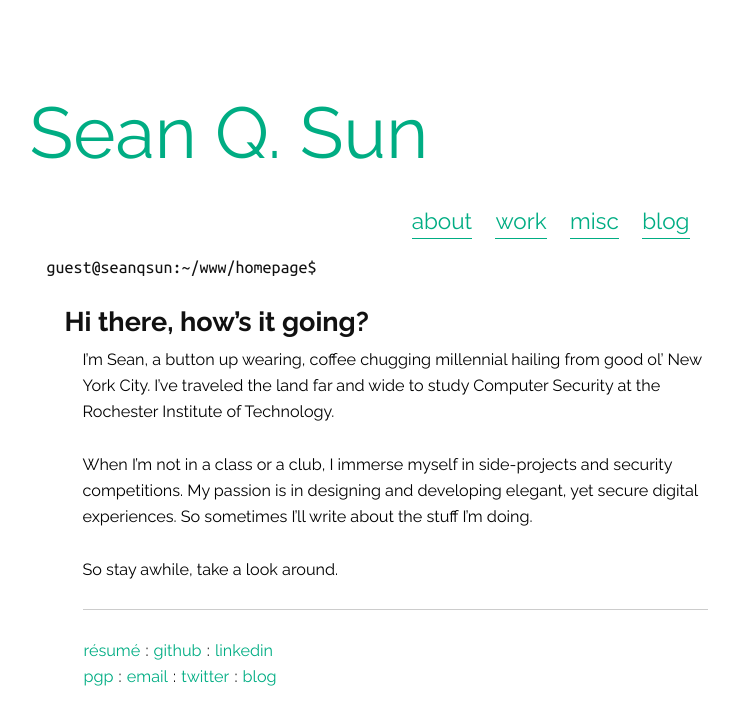
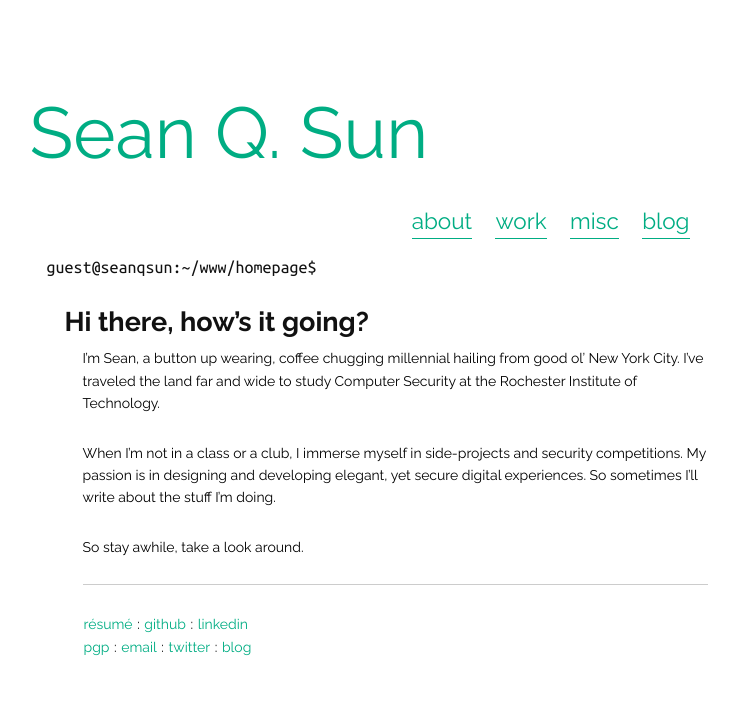
Before and after one commit to Sean-Q-Sun/Sean-Q-Sun.github.io, a Jekyll site: the page built from index.md, in a window 1280 px wide. Shown: the top 725 px of the page, without its empty margins (245-984 px from the left). Built offline with Jekyll 4.4.1, drawn with Linux system fonts in a browser that asks for light colours.

Commit message:
font size readability

```diff
--- a/static/css/main.css
+++ b/static/css/main.css
@@ -323,7 +323,7 @@ link2::before{
 }
 
 p {
-    font-size: .9rem;
+    font-size: 14px;
 }
 
 table {
```
